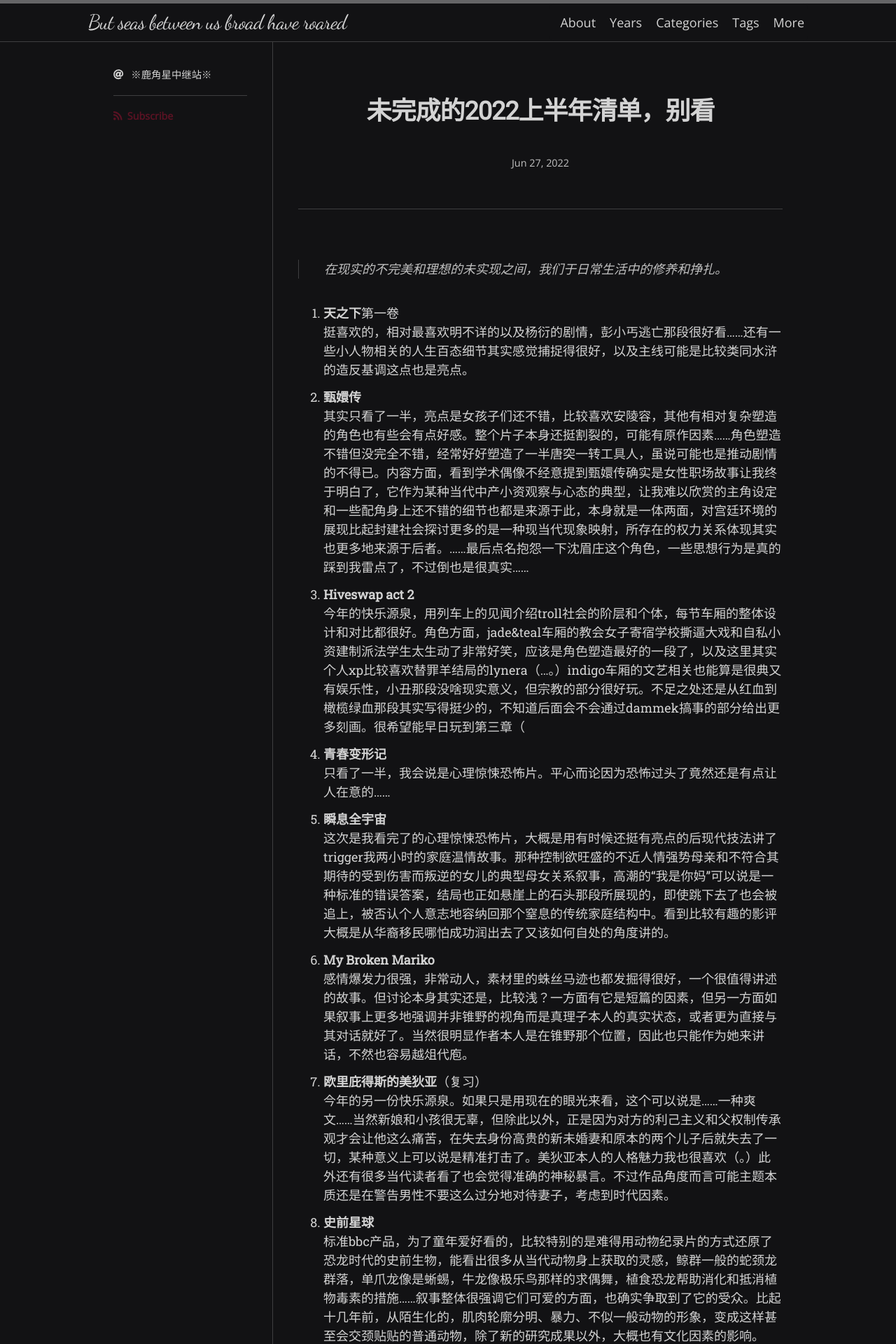
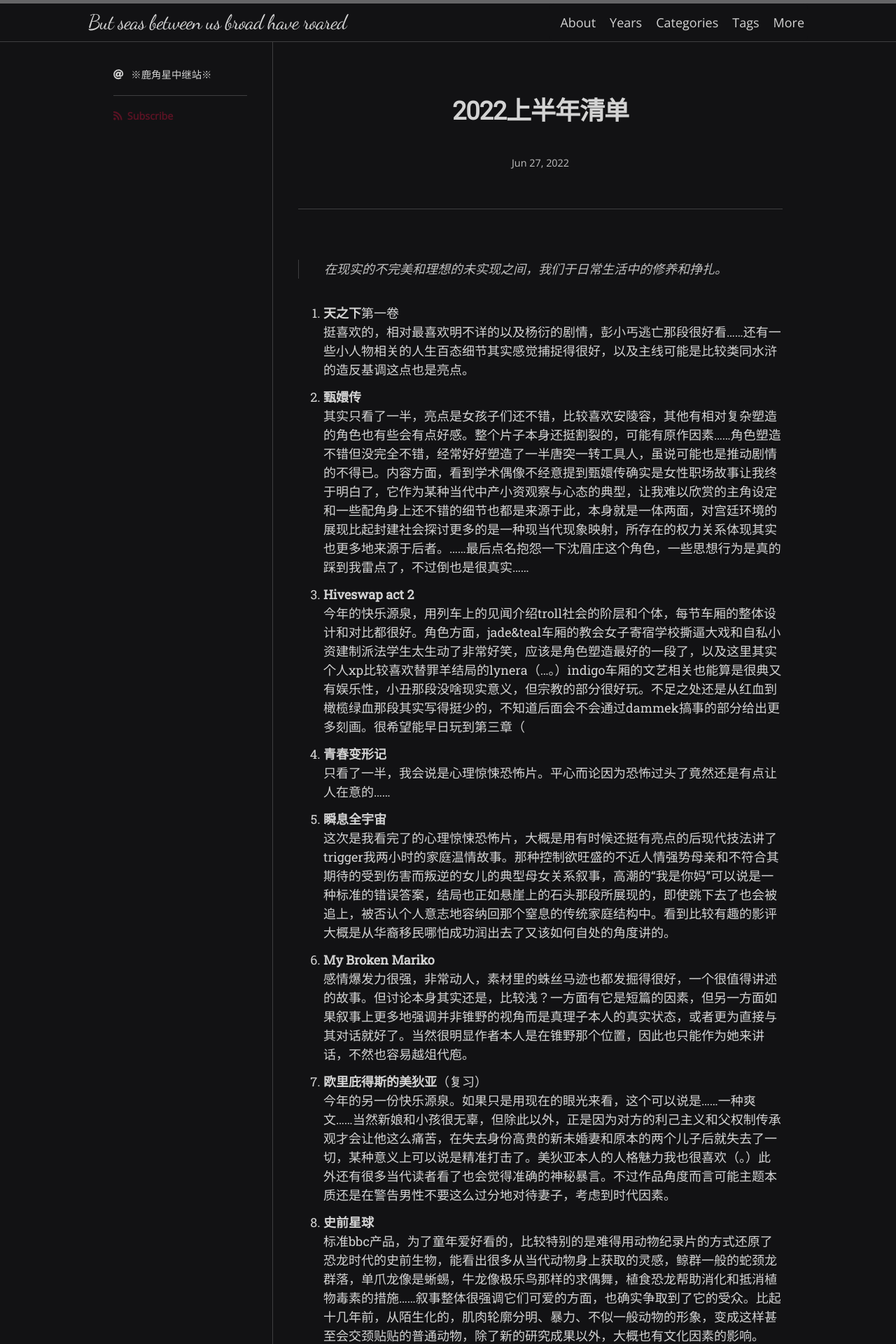
Before and after one commit to scatterdclouds/scatterdclouds.github.io, a Jekyll site: the page built from _posts/2022-06-27-firsthalf2022.md, in a window 1280 px wide. Shown: the top 1920 px of the page at 70% size. Built offline with Jekyll 4.4.1, drawn with Linux system fonts in a browser that asks for light colours; nearby versions of some CDN libraries; some web fonts are replaced; comment, search, counter and statistics services are not loaded.

Commit message:
Update 2022-06-27-firsthalf2022.md

```diff
--- a/_posts/2022-06-27-firsthalf2022.md
+++ b/_posts/2022-06-27-firsthalf2022.md
@@ -1,6 +1,6 @@
 ---
 layout: post
-title: "未完成的2022上半年清单，别看"
+title: "2022上半年清单"
 date: 2022-06-27 17:52:00 +0800
 last_modified_at:
 categories: [年度总结]
```
